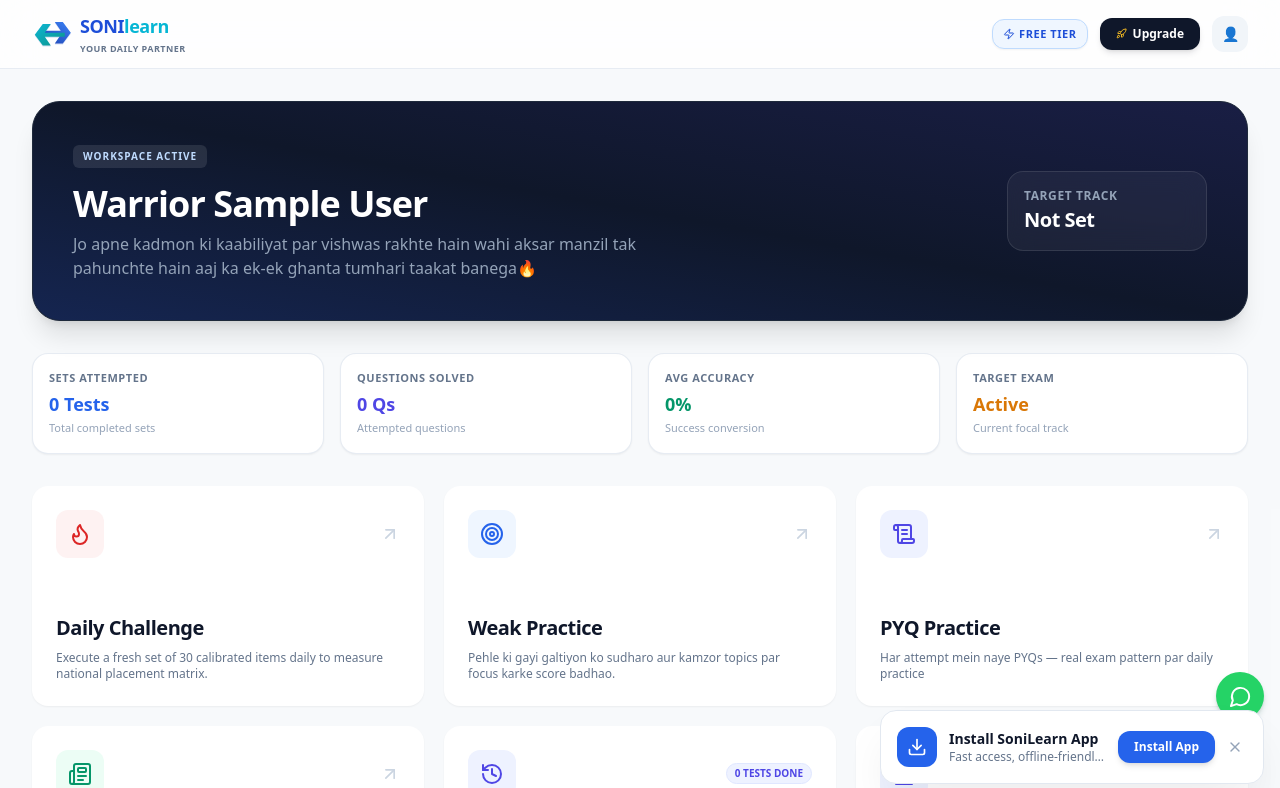
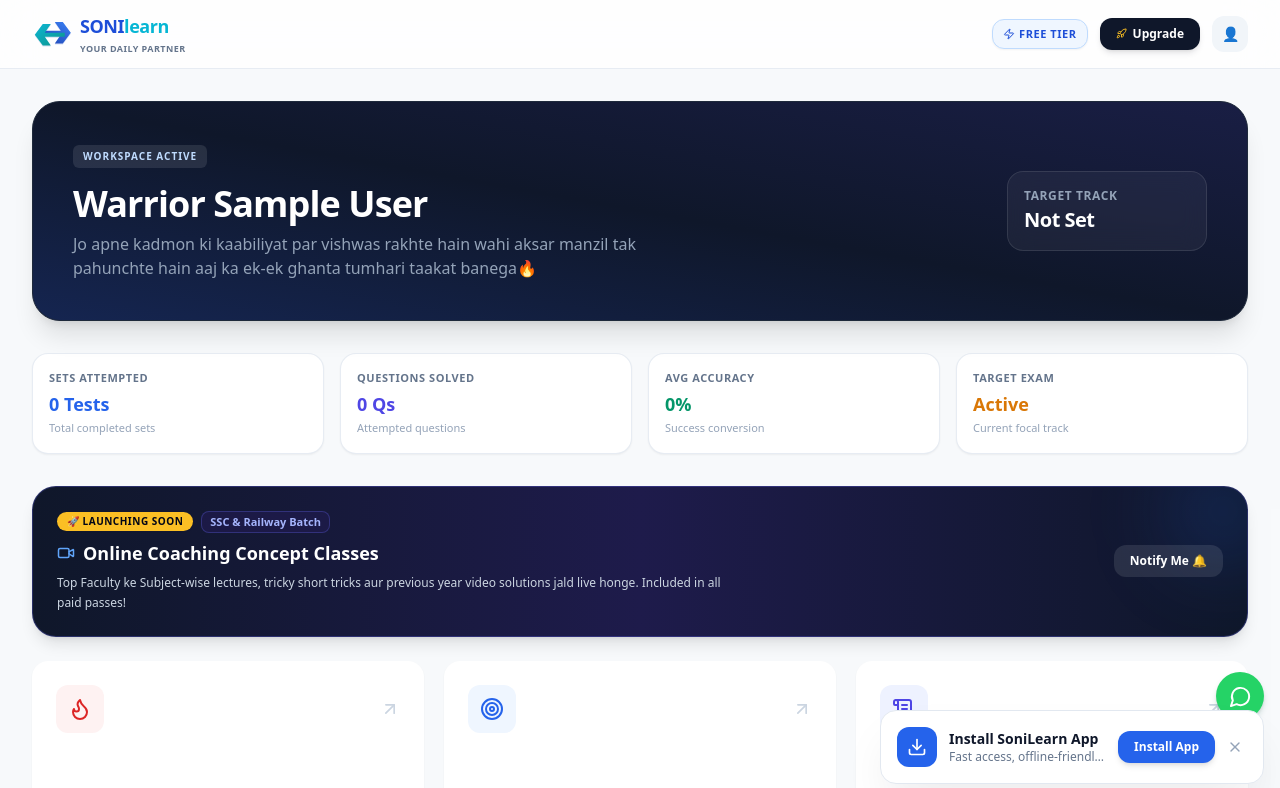
Before and after one commit to shanu-dev911/sonilearn, a Next.js app: page / in a window 1280 px wide. Shown: the top 788 px of the page. Built offline with nearby package versions, Linux system fonts and the light colour scheme; no server answers; the database is empty; sample sign-in values are in the browser's storage.

Commit message:
Fix dashboard teaser and auth flow

```diff
--- a/app/page.tsx
+++ b/app/page.tsx
@@ -28,8 +28,10 @@ import {
   Heart,
   History,
   CheckCircle2,
-  XCircle
+  XCircle,
+  Video
 } from "lucide-react";
+
 const WhatsAppButton = loadClientComponent(() => import("@/components/WhatsAppButton"), { ssr: false });
 const InstallPrompt = loadClientComponent(() => import("@/components/InstallPrompt"), { ssr: false });
 const UpdatePwaBanner = loadClientComponent(() => import("@/components/UpdatePwaBanner"), { ssr: false });
@@ -213,7 +215,7 @@ export default function Dashboard() {
               onClick={() => setShowWelcome(false)}
               className="w-full mt-6 bg-slate-900 text-white h-12 rounded-xl font-bold text-sm"
             >
-              Let's Go 🚀
+              Let&apos;s Go 🚀
             </button>
           </div>
         </div>
@@ -261,7 +263,7 @@ export default function Dashboard() {
               </div>
             </div>
 
-            {/* Attempts Scroll List with Wrong Answer Calculation */}
+            {/* Attempts Scroll List */}
             <div className="flex-1 overflow-y-auto py-3 space-y-2.5 pr-1">
               {recentAttempts.length === 0 ? (
                 <div className="text-center py-10">
@@ -481,6 +483,38 @@ export default function Dashboard() {
           ))}
         </div>
 
+        {/* 🎬 COACHING CLASSES TEASER BANNER (Just Above Cards / Below Stats) */}
+        <div className="bg-gradient-to-r from-slate-900 via-indigo-950 to-slate-900 border border-indigo-500/30 rounded-3xl p-5 sm:p-6 text-white shadow-lg relative overflow-hidden mb-6">
+          <div className="absolute -right-8 -top-8 w-28 h-28 bg-blue-600/20 rounded-full blur-2xl pointer-events-none"></div>
+
+          <div className="relative z-10 flex flex-col sm:flex-row items-start sm:items-center justify-between gap-4">
+            <div className="space-y-1.5 max-w-2xl">
+              <div className="flex items-center gap-2">
+                <span className="bg-amber-400 text-slate-950 text-[10px] font-black px-2.5 py-0.5 rounded-full uppercase tracking-wider flex items-center gap-1 shadow-sm">
+                  🚀 LAUNCHING SOON
+                </span>
+                <span className="text-[11px] font-bold text-indigo-300 bg-indigo-950/80 border border-indigo-500/30 px-2 py-0.5 rounded-lg">
+                  SSC & Railway Batch
+                </span>
+              </div>
+              <h3 className="text-base sm:text-lg font-black leading-snug text-white flex items-center gap-2">
+                <Video size={18} className="text-blue-400" />
+                Online Coaching Concept Classes
+              </h3>
+              <p className="text-xs text-slate-300 font-medium leading-relaxed">
+                Top Faculty ke Subject-wise lectures, tricky short tricks aur previous year video solutions jald live honge. Included in all paid passes!
+              </p>
+            </div>
+
+            <button
+              onClick={() => alert("Classes ki shooting aur editing chal rahi hai. Next update me batches live ho jayenge! 🚀")}
+              className="px-4 py-2 rounded-xl bg-white/10 hover:bg-white/20 active:scale-95 text-white text-xs font-bold transition-all border border-white/15 whitespace-nowrap shrink-0"
+            >
+              Notify Me 🔔
+            </button>
+          </div>
+        </div>
+
         {/* COMPACT INTERACTIVE DASHBOARD CARDS */}
         <div className="grid grid-cols-1 sm:grid-cols-2 lg:grid-cols-3 gap-4 sm:gap-5 mb-6">
 
@@ -576,7 +610,7 @@ export default function Dashboard() {
             </div>
           </button>
 
-          {/* 5. 🎯 MY TEST HISTORY CARD (LEADERBOARD KE THEEK PEHLE) */}
+          {/* 5. MY TEST HISTORY CARD */}
           <button
             onClick={() => setShowHistoryModal(true)}
             className="group relative bg-white border border-slate-200 hover:border-indigo-500 rounded-2xl p-5 sm:p-6 shadow-sm hover:shadow-md transition-all duration-300 text-left flex flex-col justify-between min-h-[160px] sm:min-h-[220px] active:scale-[0.99] w-full"
```
